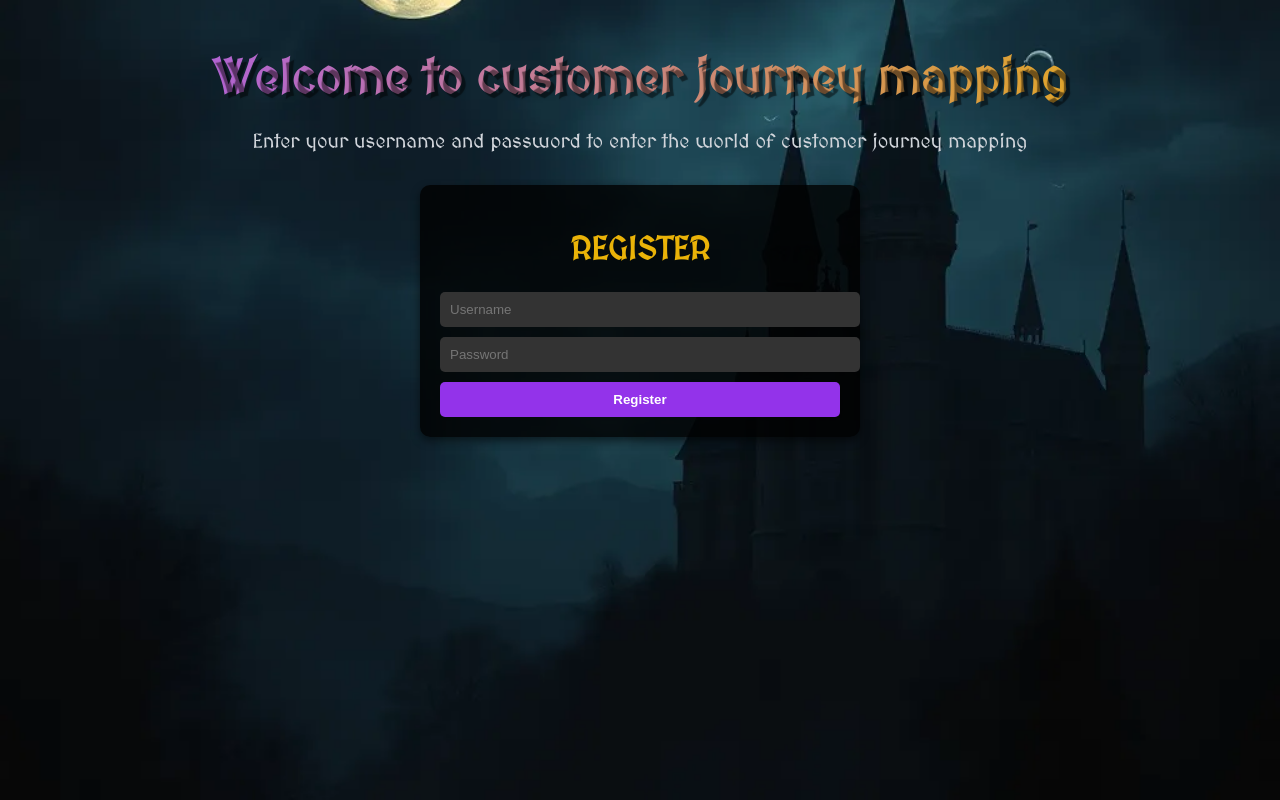
After one commit to thiyanesh2006/holder, a Django app: template cjsapp/templates/register.html in a window 1280 px wide. The commit adds this page. Run offline with Django 5.2, Linux system fonts and the light colour scheme; the template is opened without the code that fills it, so the values that code supplies are empty.

Commit message:
newcommitdb

```diff
--- /dev/null
+++ b/cjsapp/static/css/registerstyle.css
@@ -0,0 +1,103 @@
+body {
+    font-family: 'MedievalSharp', cursive;
+    background-color: black;
+    color: white;
+    margin: 0;
+    padding: 0;
+    display: flex;
+    justify-content: center;
+    align-items: center;
+    height: 100vh;
+    overflow: hidden;
+}
+.hero {
+    position: relative;
+    width: 100%;
+    height: 100%;
+}
+.hero img {
+    position: absolute;
+    top: 0;
+    left: 0;
+    width: 100%;
+    height: 100%;
+    object-fit: cover;
+    z-index: -1;
+}
+.hero::before {
+    content: '';
+    position: absolute;
+    top: 0;
+    left: 0;
+    width: 100%;
+    height: 100%;
+    background: rgba(0, 0, 0, 0.7);
+    z-index: -1;
+}
+.content {
+    position: relative;
+    z-index: 10;
+    text-align: center;
+    padding: 20px;
+}
+.content h1 {
+    font-size: 3rem;
+    font-weight: bold;
+    margin-bottom: 1.5rem;
+    background: linear-gradient(to right, #a855f7, #eab308);
+    -webkit-background-clip: text;
+    background-clip: text;
+    color: transparent;
+    text-shadow: 4px 4px 1px rgba(0, 0, 0, 0.5);
+}
+.content p {
+    font-size: 1.25rem;
+    color: #d1d5db;
+    margin-bottom: 2rem;
+}
+.login-container {
+    padding: 20px;
+    border-radius: 10px;
+    max-width: 400px;
+    margin: 0 auto;
+    background: rgba(0, 0, 0, 0.8);
+    box-shadow: 0 4px 8px rgba(0, 0, 0, 0.5);
+}
+.login-container h2 {
+    font-size: 2rem;
+    font-weight: bold;
+    margin-bottom: 1.5rem;
+    color: #eab308;
+}
+.login-container input {
+    width: 100%;
+    padding: 10px;
+    margin-bottom: 10px;
+    border: none;
+    border-radius: 5px;
+    background: #333;
+    color: white;
+}
+.login-container button {
+    width: 100%;
+    padding: 10px;
+    border: none;
+    border-radius: 5px;
+    background: #9333ea;
+    color: white;
+    font-weight: bold;
+    cursor: pointer;
+    transition: background-color 0.3s;
+}
+.login-container button:hover {
+    background: #7e22ce;
+}
+.animated-input {
+    animation: shake 0.3s;
+}
+@keyframes shake {
+    0%, 100% { transform: translateX(0); }
+    25% { transform: translateX(-5px); }
+    50% { transform: translateX(5px); }
+    75% { transform: translateX(-5px); }
+}
--- a/cjsapp/static/js/quizscript.js
+++ b/cjsapp/static/js/quizscript.js
@@ -54,7 +54,7 @@
     let currentQuestionIndex = 0;
     let selectedAnswers = [];
 
-    // Login Handler
+  /*  // Login Handler
     loginButton.addEventListener('click', () => {
         const username = document.getElementById('username').value;
         const password = document.getElementById('password').value;
@@ -66,7 +66,7 @@
         } else {
             errorElement.textContent = 'Invalid credentials. Please try again.';
         }
-    });
+    });*/
 
     // Mode Selection Handlers
     ['easy', 'medium', 'hard'].forEach(mode => {
@@ -93,7 +93,7 @@
         const questionDiv = document.createElement('div');
         questionDiv.classList.add('question');
         questionDiv.innerHTML = `
-            <p>${currentQuestionIndex + 1}. ${question.question}</p>
+            <p style="font-size: 20px; font-weight: bold; color:#f2d7d5;">${currentQuestionIndex + 1}. ${question.question}</p>
             <div class="options">
                 ${question.options.map((option, i) => `
                     <label>
--- a/cjsapp/templates/index.html
+++ b/cjsapp/templates/index.html
@@ -40,10 +40,10 @@
        <a href="{% url 'index' %}">
         Home
        </a>
-       <a href="{% url 'login' %}">
-        Login
+       <a href="{% url 'register' %}">
+        Register
        </a>
-       <a href="{% url 'quiz' %}">
+       <a href="{% url 'login_quiz' %}">
         Quiz
        </a>
        <a href="scoreboard">
--- /dev/null
+++ b/cjsapp/templates/register.html
@@ -0,0 +1,35 @@
+<!DOCTYPE html>
+<html lang="en">
+<head>
+    {% load static %}
+    <meta charset="utf-8"/>
+    <meta content="width=device-width, initial-scale=1.0" name="viewport"/>
+    <title>Registration Page</title>
+    <link href="https://fonts.googleapis.com/css2?family=MedievalSharp&display=swap" rel="stylesheet"/>
+    <link href="https://cdnjs.cloudflare.com/ajax/libs/font-awesome/5.15.3/css/all.min.css" rel="stylesheet"/>
+    <link rel="stylesheet" href="{% static 'css/registerstyle.css' %}"/>
+</head>
+<body>
+    <div class="hero">
+        <img alt="A man playing a game on a PC with a dark, futuristic gaming setup and neon lights" height="1080" src="{% static 'images/logintheme.jpg' %}" width="1920"/>
+        <div class="content">
+            <h1>Welcome to customer journey mapping</h1>
+            <p>Enter your username and password to enter the world of customer journey mapping</p>
+            <div class="login-container">
+                <h2>REGISTER</h2>
+                {% if messages %}
+                    {% for message in messages %}
+                        <p {% if message.tags %}class="{{ message.tags }}"{% endif %}>{{ message }}</p>
+                    {% endfor %}
+                {% endif %}
+                <form id="login-form" method="POST" action="{% url 'register' %}">
+                    {% csrf_token %}
+                    <input id="username" placeholder="Username" name="username" type="text" required/>
+                    <input id="password" placeholder="Password" name="password" type="password" required/>
+                    <button id="login-button" type="submit">Register</button>
+                </form>
+            </div>
+        </div>
+    </div>
+</body>
+</html>
--- a/cjsapp/urls.py
+++ b/cjsapp/urls.py
@@ -5,8 +5,9 @@ from . import views  # Import views from the current app
 
 urlpatterns = [
     path('', views.index, name='index'),  # URL for the index page  (for main page loading)
-    path('login/', views.login_view, name='login'),  # URL for the login page
+    path('register/', views.register_view, name='register'),  # URL for the login page
     path('index/',views.index, name='index'), #for include the index url
+    path('login_quiz/',views.login_view, name='login_quiz'),
     path('quiz/',views.quiz_view, name='quiz'),
     path('insight/',views.insight_view, name='insight'),
     path('comres/',views.community_resources, name='comres'),
```
Also changed, not shown: cjsapp/admin.py (+3 -8 lines), cjsapp/models.py (+5 -2 lines), cjsapp/static/css/loginstyle.css (+55 -74 lines), cjsapp/static/css/quizstyle.css (+10 -27 lines), cjsapp/templates/code.html (deleted, +0 -62 lines), cjsapp/templates/login_quiz.html (added, +49 -0 lines), cjsapp/templates/quiz.html (+3 -14 lines), cjsapp/views.py (+41 -27 lines), cusproject/settings.py (+8 -3 lines), cjsapp/migrations/0002_alter_usercredentials_password_and_more.py (added), cjsapp/migrations/0003_alter_usercredentials_username.py (added), cjsapp/migrations/0004_user_delete_usercredentials.py (added), cjsapp/migrations/0005_alter_user_table.py (added), db.sqlite3.
